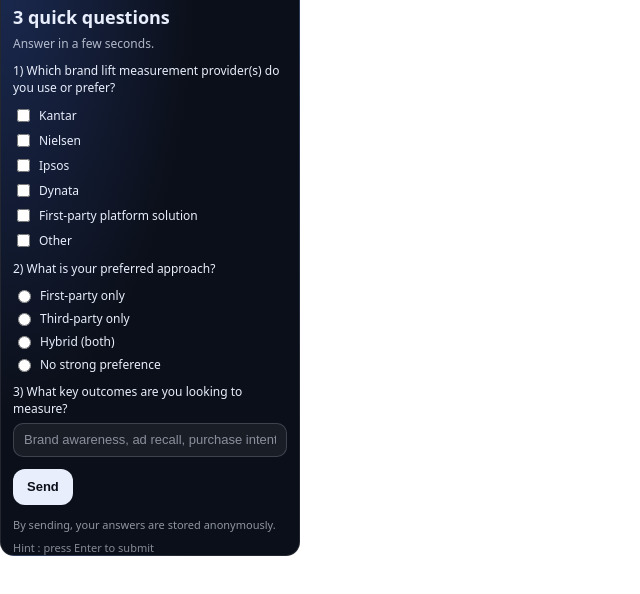
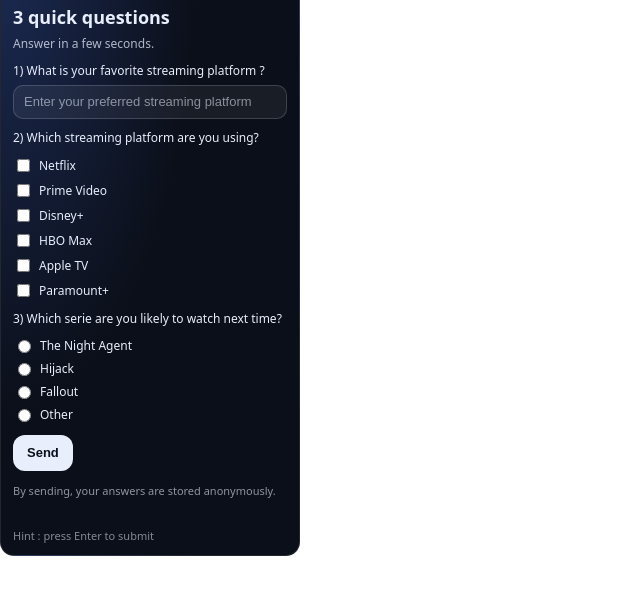
Before and after one commit to Terdjie/brand-lift-test, a plain HTML site: page creative/index.html in a window 1280 px wide. Shown: the part 44-638 px from the top of the page, without its empty margins (0-640 px from the left). Drawn offline with Linux system fonts and the light colour scheme.

Commit message:
Update survey questions in index.html

```diff
--- a/creative/index.html
+++ b/creative/index.html
@@ -19,41 +19,10 @@
         <p class="subtitle">Answer in a few seconds.</p>
 
       <form id="surveyForm" class="form" autocomplete="off">
-
-        <!-- Q1 Multi-select -->
-        <div class="field">
-          <label class="label">
-            1) Which brand lift measurement provider(s) do you use or prefer?
-          </label>
-
-          <div class="options">
-            <label><input type="checkbox" name="q1" value="Kantar"> Kantar</label>
-            <label><input type="checkbox" name="q1" value="Nielsen"> Nielsen</label>
-            <label><input type="checkbox" name="q1" value="Ipsos"> Ipsos</label>
-            <label><input type="checkbox" name="q1" value="Dynata"> Dynata</label>
-            <label><input type="checkbox" name="q1" value="First-party"> First-party platform solution</label>
-            <label><input type="checkbox" name="q1" value="Other"> Other</label>
-          </div>
-        </div>
-
-        <!-- Q2 Single select -->
-        <div class="field">
-          <label class="label">
-            2) What is your preferred approach?
-          </label>
-
-          <div class="options">
-            <label><input type="radio" name="q2" value="First-party"> First-party only</label>
-            <label><input type="radio" name="q2" value="Third-party"> Third-party only</label>
-            <label><input type="radio" name="q2" value="Hybrid"> Hybrid (both)</label>
-            <label><input type="radio" name="q2" value="No preference"> No strong preference</label>
-          </div>
-        </div>
-
         <!-- Q3 Free text -->
         <div class="field">
           <label for="q3" class="label">
-            3) What key outcomes are you looking to measure?
+            1) What is your favorite streaming platform ?
           </label>
           <input
             id="q3"
@@ -61,9 +30,41 @@
             type="text"
             class="input"
             maxlength="120"
-            placeholder="Brand awareness, ad recall, purchase intent…"
+            placeholder="Enter your preferred streaming platform"
           />
         </div>
+
+        <!-- Q1 Multi-select -->
+        <div class="field">
+          <label class="label">
+            2) Which streaming platform are you using?
+          </label>
+
+          <div class="options">
+            <label><input type="checkbox" name="q1" value="Netflix"> Netflix</label>
+            <label><input type="checkbox" name="q1" value="Prime Video"> Prime Video</label>
+            <label><input type="checkbox" name="q1" value="Disney"> Disney+</label>
+            <label><input type="checkbox" name="q1" value="HBO Max"> HBO Max</label>
+            <label><input type="checkbox" name="q1" value="Apple TV"> Apple TV</label>
+            <label><input type="checkbox" name="q1" value="Paramount"> Paramount+</label>
+          </div>
+        </div>
+
+        <!-- Q2 Single select -->
+        <div class="field">
+          <label class="label">
+            3) Which serie are you likely to watch next time?
+          </label>
+
+          <div class="options">
+            <label><input type="radio" name="q2" value="The-Night-Agent"> The Night Agent</label>
+            <label><input type="radio" name="q2" value="Hijack"> Hijack</label>
+            <label><input type="radio" name="q2" value="Fallout"> Fallout</label>
+            <label><input type="radio" name="q2" value="Other"> Other</label>
+          </div>
+        </div>
+
+
 
         <div class="actions">
           <button id="sendBtn" class="btn" type="submit">Send</button>
```
